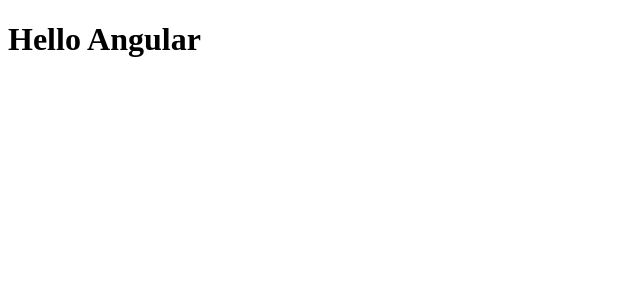
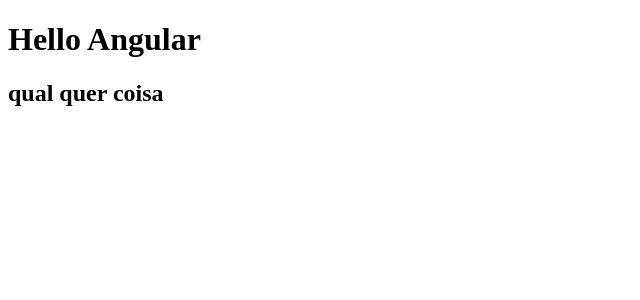
Before and after one commit to Kelvinpedroza/Projeto-Momentos, an Angular app in the folder moments/: page / in a window 1280 px wide. Shown: the top 300 px of the page, without its empty margins (0-640 px from the left). Built offline with nearby package versions, Linux system fonts and the light colour scheme.

Commit message:
Atualização

```diff
--- a/moments/src/app/app.component.html
+++ b/moments/src/app/app.component.html
@@ -1 +1,2 @@
 <h1>Hello Angular</h1>
+<h2>qual quer coisa </h2>
```
